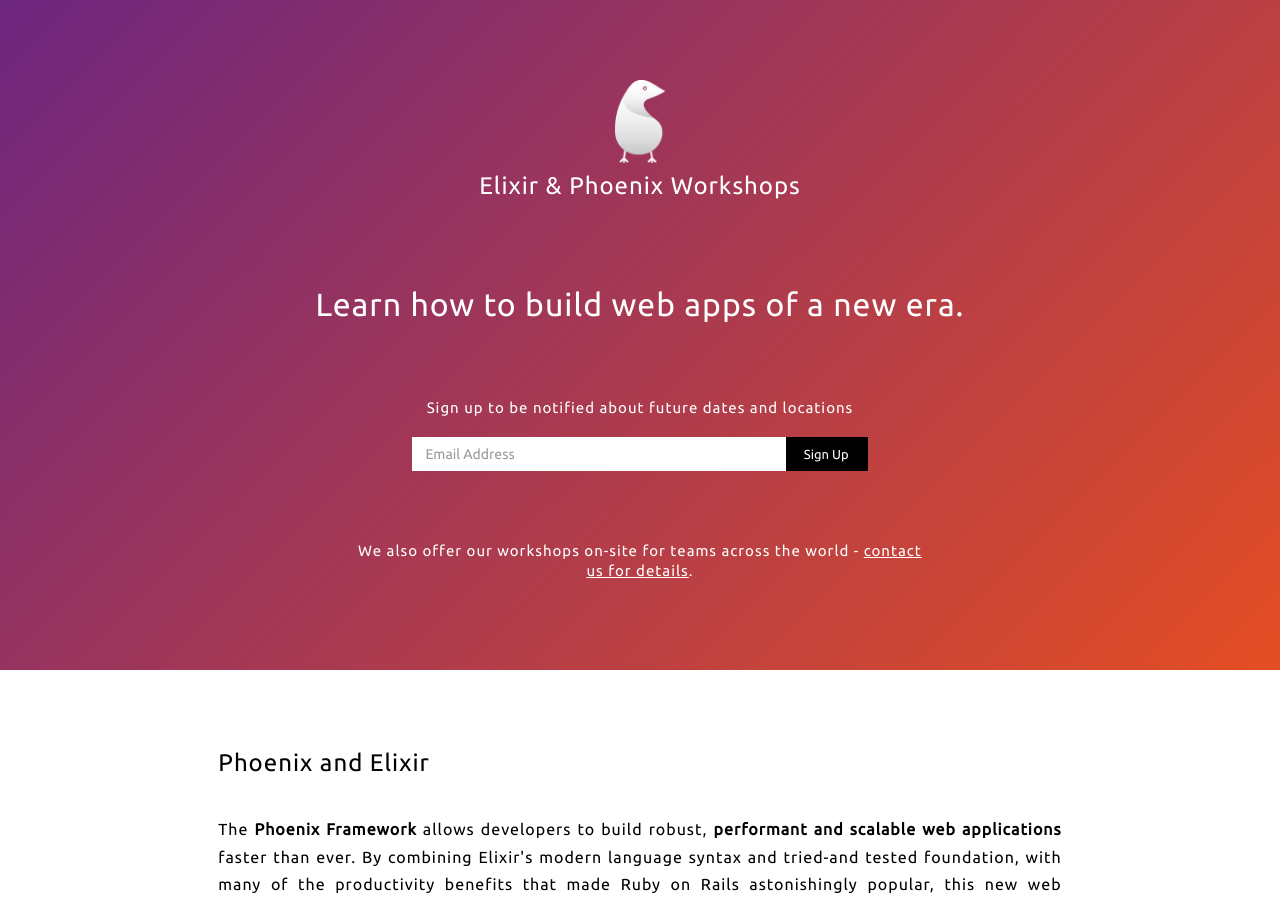
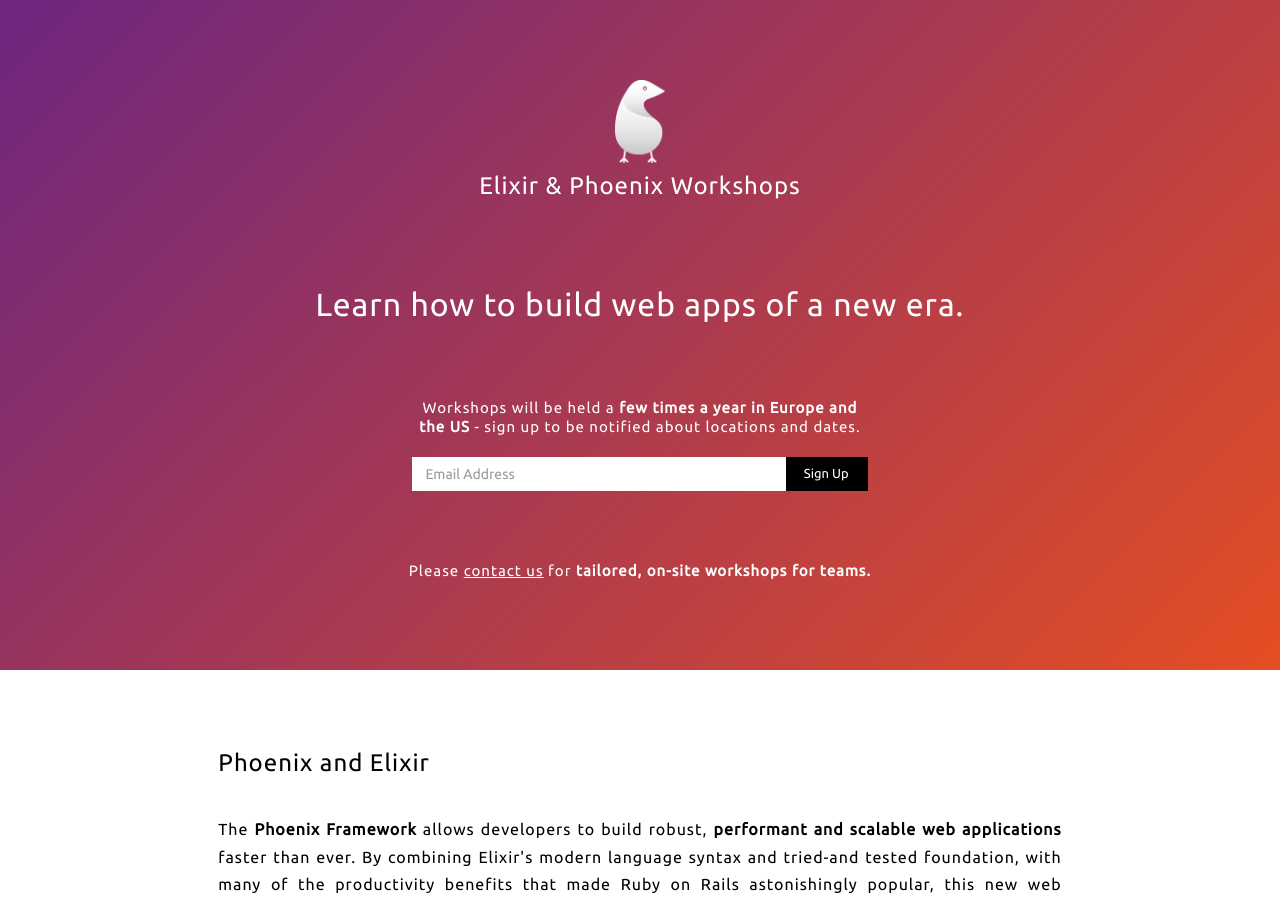
Before and after one commit to mainmatter/elixir-phoenix-workshops, a Jekyll site: the page built from index.html, in a window 1280 px wide and 900 px high. Built offline with Jekyll 4.4.1, drawn with Linux system fonts in a browser that asks for light colours; nearby versions of some CDN libraries; some of the changed text lies outside the part shown.

Commit message:
wording fixes

```diff
--- a/index.html
+++ b/index.html
@@ -20,7 +20,8 @@
       <div class="col-xs-10 col-xs-offset-1">
         <div class="row">
           <div class="col-xs-12 col-md-8 col-md-offset-2">
-            <h4>Sign up to be notified about future dates and locations</h4>
+            <h4>Workshops will be held a <strong>few times a year in Europe and the US</strong> - sign up to be notified about locations and dates.</h4>
+            <a name="signup"></a>
             <form class="register-form" action="//simplabs.us13.list-manage.com/subscribe/post?u=50bd3378ab1da4988aa174d0b&amp;id=f24755ef3f" method="post" id="mc-embedded-subscribe-form" name="mc-embedded-subscribe-form" class="validate" target="_blank" novalidate>
               <div class="form-group">
                 <div class="input-group">
@@ -35,7 +36,7 @@
         </div>
         <div class="row">
           <div class="col-xs-12 col-md-10 col-md-offset-1">
-            <h4>We also offer our workshops on-site for teams across the world - <a href="mailto:info@simplabs.com?subject=Elixir & Phoenix Workshops - On-site">contact us for details</a>.</h4>
+            <h4>Please <a href="mailto:info@simplabs.com?subject=Elixir & Phoenix Workshops - On-site">contact us</a> for <strong>tailored, on-site workshops for teams.</strong></h4>
           </div>
         </div>
       </div>
@@ -149,15 +150,9 @@
       <div class="col-xs-12 col-sm-4">
         <h5>Upcoming Dates</h5>
       </div>
-      <div class="col-xs-12 col-sm-8">
-        <div class="row">
-          <div class="col-xs-8 date">
-            <p><i class="fa fa-calendar-check-o" aria-hidden="true"></i> <strong>To be announced soon!</strong></p>
-            <p>
-              <span></span>
-            </p>
-          </div>
-        </div>
+      <div class="col-xs-12 col-sm-8 date">
+        <p><i class="fa fa-calendar-check-o" aria-hidden="true"></i> <strong>To be announced soon!</strong></p>
+        <p>Workshops will be held a <strong>few times a year in Europe and the US</strong> - <a href="#signup">sign up above</a> to be notified about locations and dates. Please <a href="mailto:info@simplabs.com?subject=Elixir & Phoenix Workshops - On-site">contact us</a> for <strong>tailored, on-site workshops for teams</strong>.</p>
       </div>
     </div>
   </div>
```
